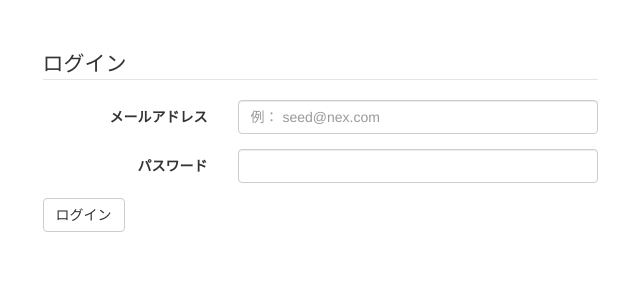
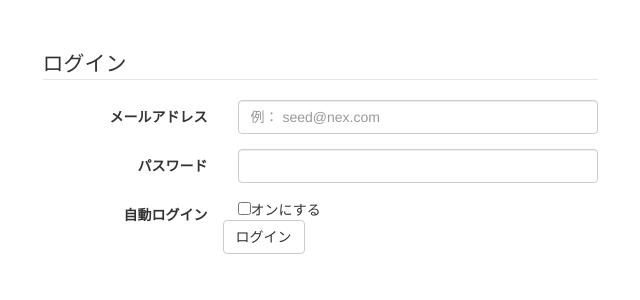
Before and after one commit to cayosam/seed_sns, a PHP site: page /login.php in a window 1280 px wide. Shown: the part 51-351 px from the top of the page, without its empty margins (320-960 px from the left). Run offline with PHP 8.4, Linux system fonts and the light colour scheme.

Commit message:
自動ログイン

```diff
--- a/login.php
+++ b/login.php
@@ -1,7 +1,16 @@
 <?php
+session_start();
+
+//クッキー情報が存在していたら（自動ログイン）
+//$_POSTにログイン情報を保存します。
+if(isset($_COOKIE["email"]) && !empty($_COOKIE["email"])){
+  $_POST["email"] = $_COOKIE["email"];
+  $_POST["password"] = $_COOKIE["password"];
+  $_POST["save"] = "on";
+}
+
 
 //DB接続する(５業おまとめ、同じ階層にdbconnectがあるため../が不要)
-
 require('dbconnect.php');
 
 //POST送信されていたら
@@ -29,8 +38,22 @@ if (isset($_POST) && !empty($_POST)){
     $error["login"] = "failed";
     }else{
       //認証成功
+      //1.セッション変数に会員のidを保存
+      $_SSESION["id"] = $member["member_id"];
 
-      //ログイン後の画面に移動
+      //2.ログインした時間をセッションの変数に保存
+      $_SSESION["time"] = time();
+
+      //3.自動ログインの処理
+      if($_POST["save"] == "on"){
+        //クッキーにログイン情報を記録
+        //setcookie(保存したい名前,保存したい値,保存したい期間；秒数);下記の場合は２週間となる
+        setcookie('email',$_POST["email"],time()+60*60*24*14);
+        setcookie('password',$_POST["password"],time()+60*60*24*14);
+      }
+
+
+      //4.ログイン後の画面に移動
       header("Location: index.php");
       exit();
     }
@@ -105,6 +128,17 @@ if (isset($_POST) && !empty($_POST)){
               <input type="password" name="password" class="form-control" placeholder="">
             </div>
           </div>
+          <!-- 自動ログイン -->
+          <div class="form-group">
+            <label class="col-sm-4 control-label">自動ログイン</label>
+            <div class="col-sm-8">
+            <input type="checkbox" name='save'>オンにする
+          </div>
+
+
+          <?php if ((isset($error["login"]) && ($error["login"]) == 'failed')){ ?>
+            <p class="error">* emailかパスワードが間違っています。</p>
+         <?php } ?>
           <input type="submit" class="btn btn-default" value="ログイン">
         </form>
       </div>
```
